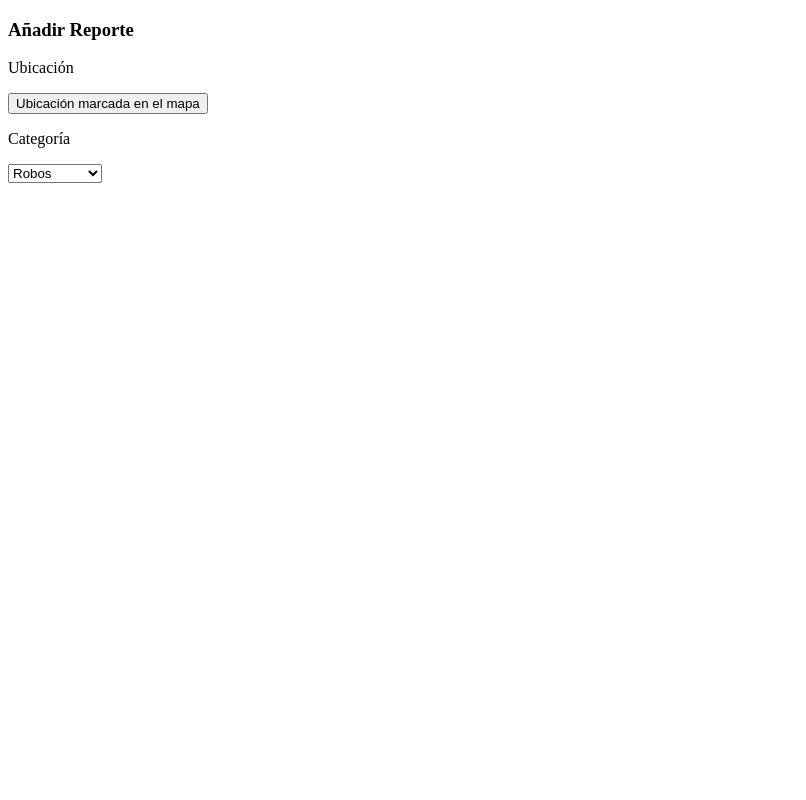
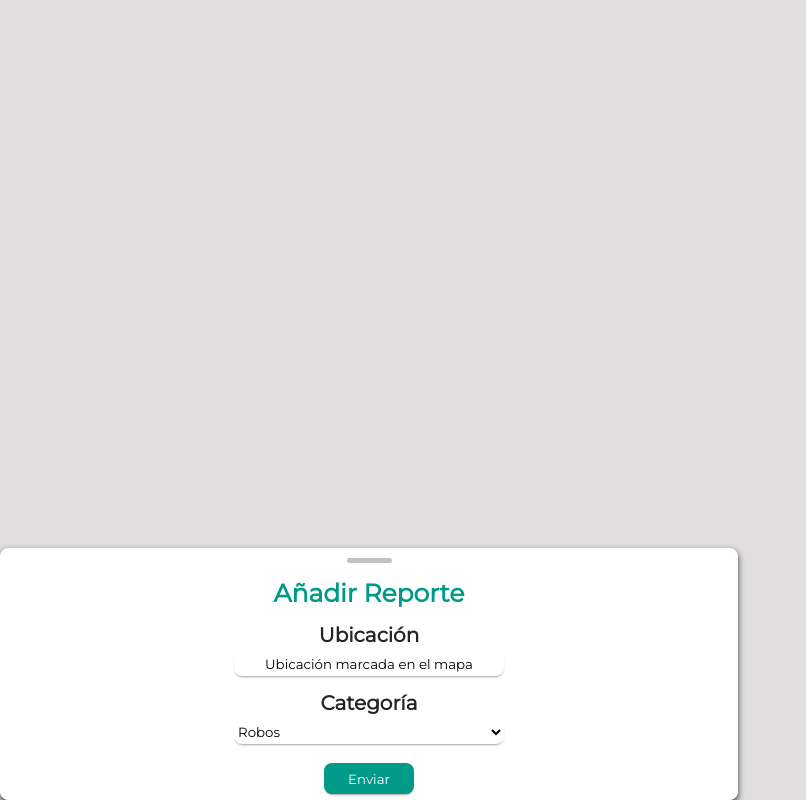
Before and after one commit to Kingarturs/SeQro, a website: page SeQro/www/Añadir/añadir.html in a window 1280 px wide. Shown: the whole page, without its empty margins (0-806 px from the left). Drawn offline with Linux system fonts and the light colour scheme.

Commit message:
Maquetados de añadir acabados
:)

```diff
--- /dev/null
+++ b/SeQro/www/Añadir - Busqueda/añadir - busqueda.css
@@ -0,0 +1,97 @@
+*{
+    padding: 0px;
+    margin: 0px;
+    font-family: 'Montserrat', sans-serif;
+
+}
+
+html, body
+{
+    width: 100%;
+    height: 100%;
+    display: flex;
+    align-items: flex-end;
+    background: #dfdddd;
+
+}
+
+.busqueda{
+
+    width: 375px;
+    height: 667px;
+    border-radius: 8px;
+    box-shadow: 0px 3px 6px 0px rgba(0,0,0,0.75);
+    display: flex;
+    align-items: center;
+    flex-direction: column;
+    background: #ffffff;
+
+}
+
+.header{
+
+    width: 100%;
+    height: 10%;
+    margin-top: 10px;
+    float: left;
+    position: relative;
+
+}
+
+.atras{
+
+    margin-left: 16px;
+    margin-top: 3px;
+    width: 20px;
+    float: left;
+
+}
+
+.input{
+
+    width: 270px;
+    height: 24px;
+    border: none;
+    border-radius: 8px;
+    background: #ffffff;
+    box-shadow: 0px 2px 3px -2px rgba(0,0,0,0.75);
+    margin-left: 22px;
+    padding-left: 10px;
+
+}
+
+.resultados{
+
+    width: 300px;
+
+}
+
+.contenidoResultado{
+
+    margin-bottom: 20px;
+
+}
+
+.contenidoResultado > svg{
+
+    float: left;
+    color: #009A88;
+    margin-right: 12px;
+
+}
+
+.contenidoResultado > p{
+
+    font-size: 16px;
+    margin-bottom: 8px;
+
+}
+
+.linea{
+
+    height: 1px;
+    width: 310px;
+    margin-left: 25px;
+    background-color: #999999;
+
+}
--- /dev/null
+++ b/SeQro/www/Añadir - Correcto/añadir - correcto.css
@@ -0,0 +1,67 @@
+*{
+    padding: 0px;
+    margin: 0px;
+    font-family: 'Montserrat', sans-serif;
+
+}
+
+html, body
+{
+    width: 100%;
+    height: 100%;
+    display: flex;
+    align-items: flex-end;
+    background: #dfdddd;
+
+}
+
+.añadir{
+
+    margin-top: 100px;
+    width: 736px;
+    height: 250px;
+    border: 1px solid #ffffff;
+    border-radius: 8px;
+    box-shadow: 0px 3px 6px 0px rgba(0,0,0,0.75);
+    display: flex;
+    align-items: center;
+    flex-direction: column;
+    background: #ffffff;
+
+}
+
+.pull{
+
+    width: 45px;
+    height: 5px;
+    background: #c2c2c2;
+    border-radius: 8px;
+    margin-top: 9px;
+
+}
+
+.titulo{
+
+    font-size: 20px;
+    margin-top: 15px;
+    font-weight: bold;
+
+}
+
+.mensaje > svg{
+
+    color: #009A88;
+    font-size: 87px;
+
+}
+
+.mensaje{
+
+    height: auto;
+    width: 100%;
+    display: flex;
+    align-items: center;
+    flex-direction: column;
+    margin-top: 15%;
+
+}
--- /dev/null
+++ b/SeQro/www/Añadir/añadir.css
@@ -0,0 +1,84 @@
+*{
+    padding: 0px;
+    margin: 0px;
+    font-family: 'Montserrat', sans-serif;
+
+}
+
+html, body
+{
+    width: 100%;
+    height: 100%;
+    display: flex;
+    align-items: flex-end;
+    background: #dfdddd;
+
+}
+
+.añadir{
+
+    margin-top: 100px;
+    width: 736px;
+    height: 250px;
+    border: 1px solid #ffffff;
+    border-radius: 8px;
+    box-shadow: 0px 3px 6px 0px rgba(0,0,0,0.75);
+    display: flex;
+    align-items: center;
+    flex-direction: column;
+    background: #ffffff;
+
+}
+
+.pull{
+
+    width: 45px;
+    height: 5px;
+    background: #c2c2c2;
+    border-radius: 8px;
+    margin-top: 9px;
+
+}
+
+.titulo{
+
+    font-size: 25px;
+    color: #009A88;
+    margin-top: 15px;
+    font-weight: bold;
+
+}
+
+.parrafo{
+
+    font-size: 20px;
+    color: #242424;
+    margin-top: 15px;
+    margin-bottom: 5px;
+    font-weight: bold;
+
+}
+
+.select{
+
+    width: 270px;
+    height: 24px;
+    border: none;
+    border-radius: 8px;
+    background: #ffffff;
+    box-shadow: 0px 2px 3px -2px rgba(0,0,0,0.75);
+
+
+}
+
+.button{
+
+    border: none;
+    border-radius: 8px;
+    background-color: #009A88;
+    height: 31px;
+    width: 90px;
+    color: #ffffff;
+    box-shadow: 0px 2px 3px -2px rgba(0,0,0,0.75);
+
+}
--- a/SeQro/www/Añadir/añadir.html
+++ b/SeQro/www/Añadir/añadir.html
@@ -4,20 +4,23 @@
     <meta charset="UTF-8">
     <meta name="viewport" content="width=device-width, initial-scale=1.0">
     <meta http-equiv="X-UA-Compatible" content="ie=edge">
+    <link rel="stylesheet" href="añadir.css">
+    <link href="https://fonts.googleapis.com/css?family=Montserrat&display=swap" rel="stylesheet">
     <title>Añadir</title>
 </head>
 <body>
     <div class="añadir">
         <div class="pull"></div>
-        <h3>Añadir Reporte</h3>
-        <p>Ubicación</p>
-        <button>Ubicación marcada en el mapa</button>
-        <p>Categoría</p>
-        <select name="categorias" id="categorias">
+        <h3 class="titulo">Añadir Reporte</h3>
+        <p class="parrafo">Ubicación</p>
+        <button class="select">Ubicación marcada en el mapa</button>
+        <p class="parrafo">Categoría</p>
+        <select name="categorias" id="categorias" class="select">
             <option value="1">Robos</option>
             <option value="2">Ascesinatos</option>
             <option value="3">Atropellos</option>
-        </select>
+        </select> <br>
+        <button class="button">Enviar</button>
     </div>
 </body>
 </html>
```
Also changed, not shown: SeQro/www/Añadir - Busqueda/añadir - busqueda.html (added, +39 -0 lines), SeQro/www/Añadir - Correcto/añadir - correcto.html (added, +21 -0 lines), SeQro/www/Añadir/popo.txt (deleted), 1 other file.
